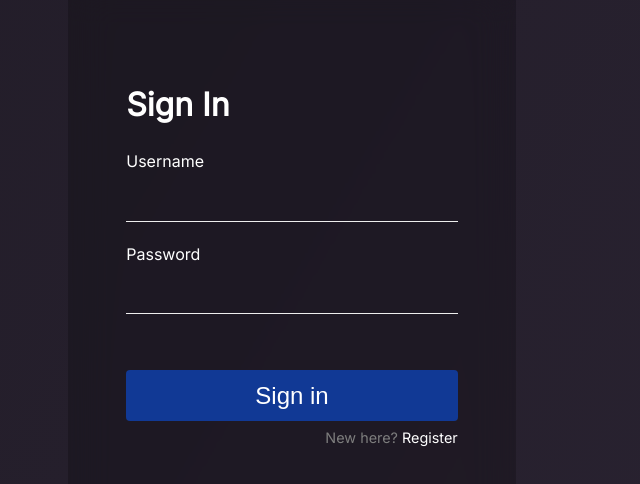
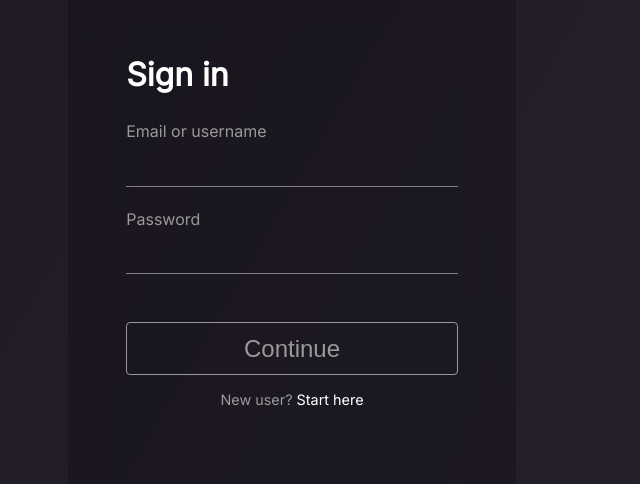
Before and after one commit to paulolopest/front_end-movie, a React (Create React App) app: page /login in a window 1280 px wide. Shown: the part 114-598 px from the top of the page, without its empty margins (348-988 px from the left). Built offline with nearby package versions, Linux system fonts and the light colour scheme.

Commit message:
Finalizando a tela de login

```diff
--- a/src/Components/CustomButton/Button.js
+++ b/src/Components/CustomButton/Button.js
@@ -2,7 +2,7 @@ import React from 'react';
 
 const Button = ({ children, ...props }) => {
 	return (
-		<button className="customButton" {...props}>
+		<button className="customButton animeButtonGradient" {...props}>
 			{children}
 		</button>
 	);
--- a/src/Components/CustomButton/Button.scss
+++ b/src/Components/CustomButton/Button.scss
@@ -1,13 +1,23 @@
 .customButton {
 	width: 100%;
-	color: white;
+	color: #999999;
+
 	border: none;
 	outline: none;
 	display: block;
 	cursor: pointer;
-	background: #113995;
+	background: transparent;
+	border: 1px solid #999999;
 	padding: 0.7rem 0;
 	font-size: 1.5rem;
 	border-radius: 4px;
-	margin: 2rem 0 0.5rem 0;
+	margin: 1.5rem 0 0.5rem 0;
+	transition: 0.3s ease-in-out;
+
+	&:hover,
+	&:focus {
+		transition: 0.3s ease-in-out;
+		border: 1px solid white;
+		color: white;
+	}
 }
--- a/src/Components/CustomInput/Input.scss
+++ b/src/Components/CustomInput/Input.scss
@@ -5,8 +5,9 @@
 	label {
 		display: block;
 		font-size: 1rem;
+		color: #999999;
 		line-height: 1;
-		margin-bottom: 0.5rem;
+		margin-bottom: 0.2rem;
 	}
 
 	input {
@@ -18,11 +19,12 @@
 		outline: none;
 		background: transparent;
 		border: none;
-		border-bottom: 1px solid #eee;
+		border-bottom: 1px solid #808080;
+		transition: 0.2s ease-in-out;
 		color: white;
 
 		&:hover,
-		&:active {
+		&:focus {
 			border-bottom: 1px solid white;
 		}
 	}
--- a/src/Pages/Login/Login.scss
+++ b/src/Pages/Login/Login.scss
@@ -1,6 +1,6 @@
 .login-container {
 	display: flex;
-	background-image: linear-gradient(120deg, #1a161f, #2b2433);
+	background-image: linear-gradient(120deg, #1a161f, #201b26, #2b2433);
 	backdrop-filter: blur(5px);
 	min-height: 100vh;
 	color: white;
@@ -9,7 +9,7 @@
 .login-form {
 	display: grid;
 	grid-template-columns: 13% 74% 13%;
-	grid-template-rows: 15% auto auto;
+	grid-template-rows: 10% auto auto;
 	margin: auto;
 	border-radius: 6px;
 	width: 28rem;
@@ -32,7 +32,7 @@
 }
 
 .animatedGradient {
-	background: linear-gradient(to-right, #1a161f, #2b2433);
+	background: linear-gradient(120deg, #1a161f, #201b26, #2b2433);
 	background-size: 200% 200%;
-	animation: gradient 10s ease-in-out infinite;
+	animation: gradient 15s ease-in-out infinite;
 }
--- a/src/Pages/Login/LoginPage/LoginPage.js
+++ b/src/Pages/Login/LoginPage/LoginPage.js
@@ -21,10 +21,15 @@ const LoginPage = () => {
 
 	return (
 		<section className="login-box">
-			<h1 className="title">Sign In</h1>
+			<h1 className="title">Sign in</h1>
 
 			<form onSubmit={handleSubmit}>
-				<Input label="Username" type="text" name="username" {...username} />
+				<Input
+					label="Email or username"
+					type="text"
+					name="username"
+					{...username}
+				/>
 				<Input
 					label="Password"
 					type="password"
@@ -35,14 +40,15 @@ const LoginPage = () => {
 				{loading ? (
 					<Button disabled>Sending...</Button>
 				) : (
-					<Button>Sign in</Button>
+					<Button>Continue</Button>
 				)}
 			</form>
 			<div className="login-box-nav">
 				<span>
-					New here? <Link to="/login/signup">Register</Link>{' '}
+					New user? <Link to="/login/signup">Start here</Link>{' '}
 				</span>
 			</div>
+
 			{/* {error && <p>{error}</p>} */}
 		</section>
 	);
--- a/src/Pages/Login/LoginPage/LoginPage.scss
+++ b/src/Pages/Login/LoginPage/LoginPage.scss
@@ -12,11 +12,11 @@
 .login-box-nav {
 	display: flex;
 	align-items: center;
-	justify-content: flex-end;
+	justify-content: center;
 	font-size: 0.9rem;
-
+	margin-top: 0.5rem;
 	span {
-		color: #7d7d7d;
+		color: #999999;
 	}
 
 	a {
--- a/src/Pages/Login/LoginSignup/LoginSignup.js
+++ b/src/Pages/Login/LoginSignup/LoginSignup.js
@@ -3,6 +3,7 @@ import useForm from '../../../Hooks/useForm';
 import { UserContext } from '../../../Context/UserContext';
 import Input from '../../../Components/CustomInput/Input';
 import Button from '../../../Components/CustomButton/Button';
+import { Link } from 'react-router-dom';
 
 const LoginSignup = () => {
 	const username = useForm();
@@ -18,8 +19,8 @@ const LoginSignup = () => {
 	};
 
 	return (
-		<section>
-			<h1>Signup</h1>
+		<section className="login-box">
+			<h1 className="title">Create Account</h1>
 
 			<form onSubmit={handleSubmit}>
 				<Input label="Username" type="text" name="username" {...username} />
@@ -31,8 +32,18 @@ const LoginSignup = () => {
 					{...password}
 				/>
 
-				{loading ? <Button>Sending...</Button> : <Button>Send</Button>}
+				{loading ? (
+					<Button>Registering...</Button>
+				) : (
+					<Button>Register</Button>
+				)}
 			</form>
+
+			<div className="login-box-nav">
+				<span>
+					Already have an account? <Link to="/login/">Log in</Link>{' '}
+				</span>
+			</div>
 
 			{error && <p>{error}</p>}
 		</section>
```
